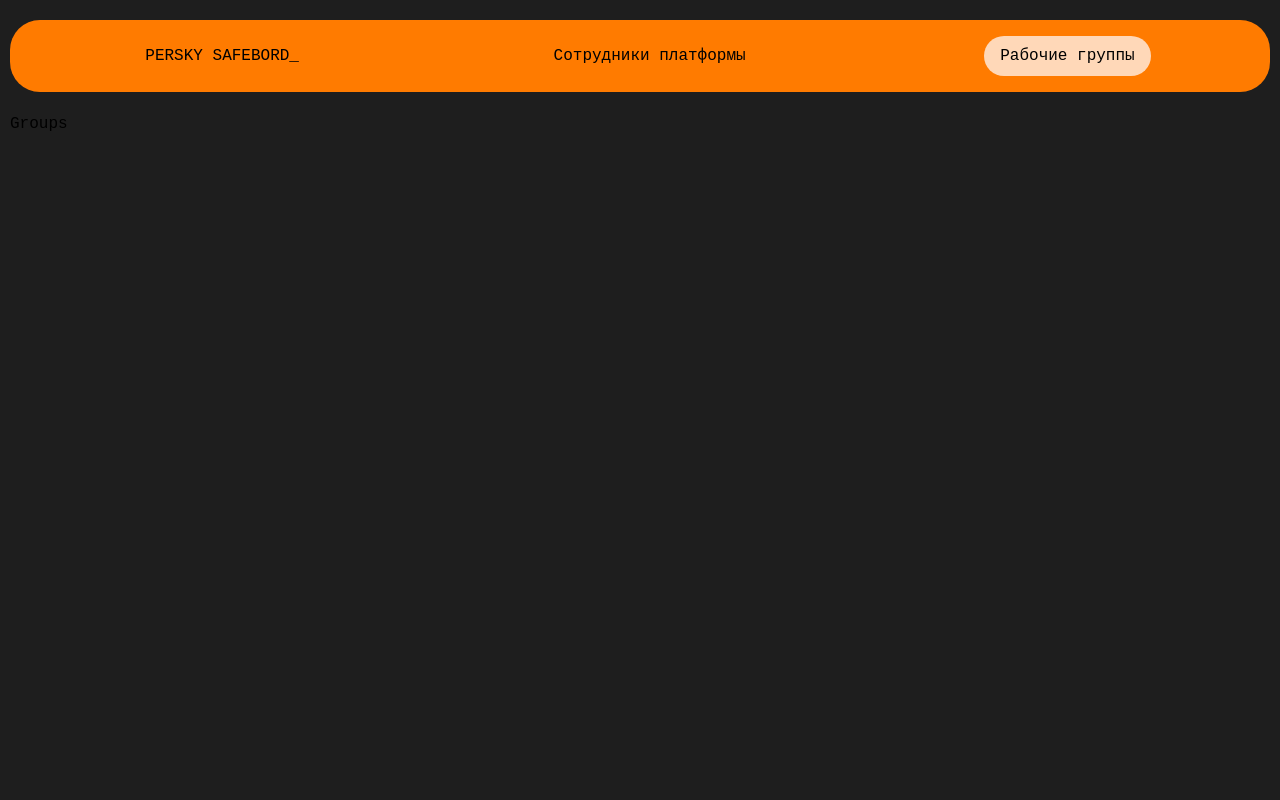
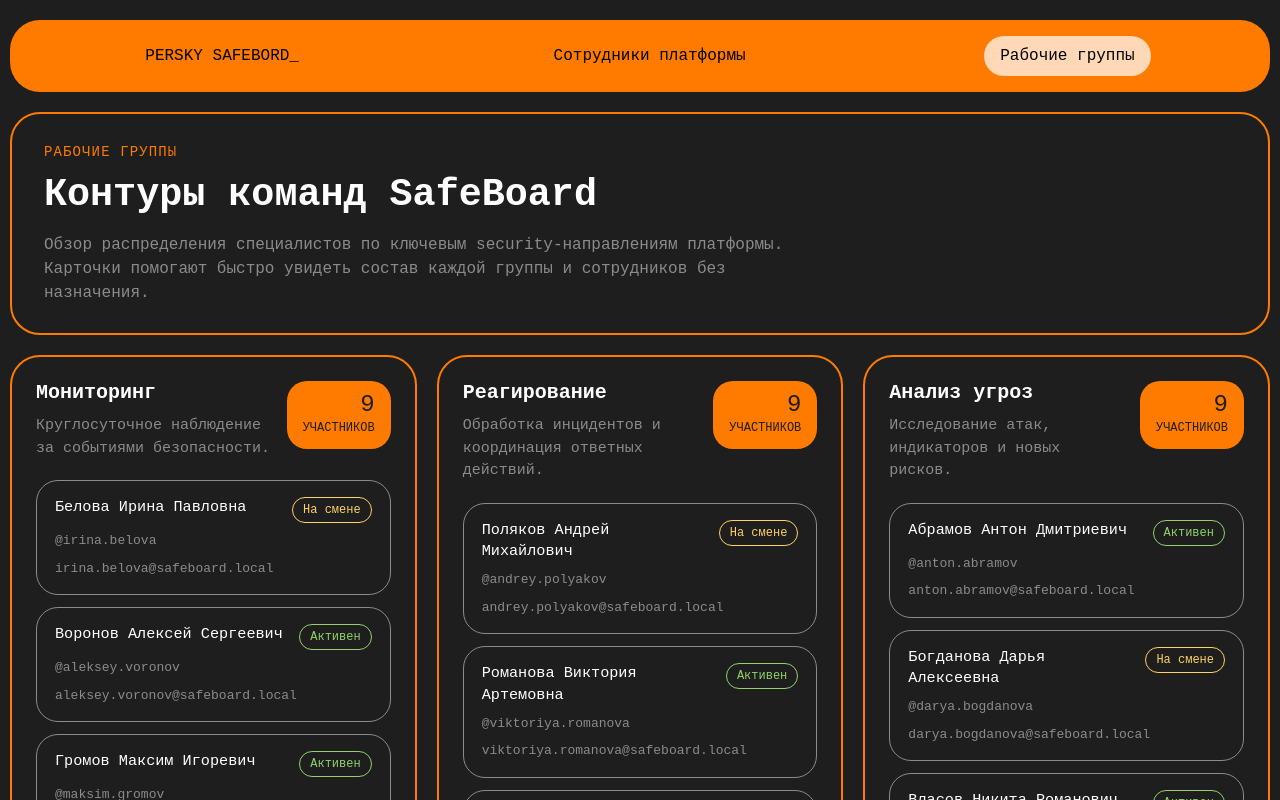
Before and after one commit to bdcry/persky-safeboard, a React (Vite) app: page /groups in a window 1280 px wide. Shown: the top 800 px of the page. Built offline with nearby package versions, Linux system fonts and the light colour scheme; data requests are answered from the project's data file; a web font is replaced by a local one.

Commit message:
feat: add groups page with team overview cards

```diff
--- a/index.html
+++ b/index.html
@@ -10,7 +10,7 @@
       rel="stylesheet"
     />
     <meta name="viewport" content="width=device-width, initial-scale=1.0" />
-    <title>persky-safeboard</title>
+    <title>SafeBoard Team Directory</title>
   </head>
   <body>
     <div id="root"></div>
--- a/src/app/App.jsx
+++ b/src/app/App.jsx
@@ -2,6 +2,7 @@ import { Route, Routes } from 'react-router-dom';
 import { Layout } from './router/router';
 import { Home } from '../pages/home/home';
 import { UsersPage } from '../pages/users/users-page';
+import { GroupsPage } from '../pages/groups/groups-page';
 
 function App() {
   return (
@@ -10,7 +11,7 @@ function App() {
         <Route element={<Layout />}>
           <Route path="/" element={<Home />} />
           <Route path="/users" element={<UsersPage />} />
-          <Route path="/groups" element={<div>Groups</div>} />
+          <Route path="/groups" element={<GroupsPage />} />
         </Route>
       </Routes>
     </>
--- /dev/null
+++ b/src/pages/groups/groups-page.jsx
@@ -0,0 +1,154 @@
+import { useEffect, useMemo, useState } from 'react';
+import { getGroupsData } from '../users/api/get-groups-data';
+import { getUsersData } from '../users/api/get-users-data';
+import styles from './groups-page.module.css';
+
+const STATUS_LABELS = {
+  active: 'Активен',
+  onDuty: 'На смене',
+  offDuty: 'Вне смены',
+  restricted: 'Ограничен',
+  review: 'На проверке',
+};
+
+const STATUS_CLASSNAMES = {
+  active: styles.statusActive,
+  onDuty: styles.statusOnDuty,
+  offDuty: styles.statusOffDuty,
+  restricted: styles.statusRestricted,
+  review: styles.statusReview,
+};
+
+const sortUsersByName = (users) => {
+  return [...users].sort((leftUser, rightUser) =>
+    leftUser.fullName.localeCompare(rightUser.fullName, 'ru'),
+  );
+};
+
+const renderUsersList = (users) => {
+  if (users.length === 0) {
+    return <p className={styles.emptyState}>В этой группе пока нет назначенных специалистов.</p>;
+  }
+
+  return (
+    <ul className={styles.usersList}>
+      {users.map((user) => (
+        <li className={styles.userItem} key={user.id}>
+          <div className={styles.userTop}>
+            <p className={styles.userName}>{user.fullName}</p>
+            <span className={`${styles.status} ${STATUS_CLASSNAMES[user.status]}`}>
+              {STATUS_LABELS[user.status]}
+            </span>
+          </div>
+          <p className={styles.userMeta}>@{user.username}</p>
+          <p className={styles.userMeta}>{user.email}</p>
+        </li>
+      ))}
+    </ul>
+  );
+};
+
+export const GroupsPage = () => {
+  const [groups, setGroups] = useState([]);
+  const [users, setUsers] = useState([]);
+  const [isLoading, setIsLoading] = useState(true);
+  const [isError, setIsError] = useState(false);
+
+  useEffect(() => {
+    const fetchPageData = async () => {
+      try {
+        const [groupsData, usersData] = await Promise.all([getGroupsData(), getUsersData()]);
+
+        setGroups(groupsData);
+        setUsers(usersData);
+      } catch {
+        setIsError(true);
+      } finally {
+        setIsLoading(false);
+      }
+    };
+
+    fetchPageData();
+  }, []);
+
+  const groupedUsers = useMemo(() => {
+    return users.reduce((acc, user) => {
+      const groupKey = user.groupId === null ? 'ungrouped' : String(user.groupId);
+
+      if (!acc[groupKey]) {
+        acc[groupKey] = [];
+      }
+
+      acc[groupKey].push(user);
+
+      return acc;
+    }, {});
+  }, [users]);
+
+  const groupsWithUsers = useMemo(() => {
+    return groups.map((group) => ({
+      ...group,
+      users: sortUsersByName(groupedUsers[String(group.id)] || []),
+    }));
+  }, [groupedUsers, groups]);
+
+  const ungroupedUsers = useMemo(() => {
+    return sortUsersByName(groupedUsers.ungrouped || []);
+  }, [groupedUsers]);
+
+  return (
+    <section className={styles.groupsSection}>
+      <div className={styles.heroCard}>
+        <p className={styles.kicker}>Рабочие группы</p>
+        <h1 className={styles.title}>Контуры команд SafeBoard</h1>
+        <p className={styles.description}>
+          Обзор распределения специалистов по ключевым security-направлениям платформы.
+          Карточки помогают быстро увидеть состав каждой группы и сотрудников без назначения.
+        </p>
+      </div>
+
+      {isLoading ? (
+        <div className={styles.loadingState}>Загружаем состав рабочих групп...</div>
+      ) : isError ? (
+        <div className={styles.loadingState}>
+          Не удалось загрузить данные по группам. Проверьте доступность API и обновите страницу.
+        </div>
+      ) : (
+        <>
+          <div className={styles.cardsGrid}>
+            {groupsWithUsers.map((group) => (
+              <article className={styles.groupCard} key={group.id}>
+                <div className={styles.cardHead}>
+                  <div className={styles.cardTitleBlock}>
+                    <h2 className={styles.cardTitle}>{group.name}</h2>
+                    <p className={styles.cardDescription}>{group.description}</p>
+                  </div>
+                  <div className={styles.countBadge}>
+                    <span className={styles.countValue}>{group.users.length}</span>
+                    <span className={styles.countLabel}>участников</span>
+                  </div>
+                </div>
+                {renderUsersList(group.users)}
+              </article>
+            ))}
+            <article className={styles.groupCard}>
+              <div className={styles.cardHead}>
+                <div className={styles.cardTitleBlock}>
+                  <h2 className={styles.cardTitle}>Без группы</h2>
+                  <p className={styles.cardDescription}>
+                    Специалисты, которые пока не закреплены за рабочим контуром.
+                  </p>
+                </div>
+                <div className={styles.countBadge}>
+                  <span className={styles.countValue}>{ungroupedUsers.length}</span>
+                  <span className={styles.countLabel}>участников</span>
+                </div>
+              </div>
+              {renderUsersList(ungroupedUsers)}
+            </article>
+          </div>
+        </>
+      )}
+    </section>
+  );
+};
--- /dev/null
+++ b/src/pages/groups/groups-page.module.css
@@ -0,0 +1,207 @@
+.groupsSection {
+  display: flex;
+  flex-direction: column;
+  gap: 20px;
+  min-width: 0;
+  flex: 1;
+  color: var(--color-white);
+}
+
+.heroCard,
+.groupCard {
+  border: 2px solid var(--brand-orange);
+  border-radius: 30px;
+  background-color: var(--brand-dark);
+}
+
+.heroCard {
+  padding: 28px 32px;
+}
+
+.kicker {
+  color: var(--brand-orange);
+  font-size: 0.875rem;
+  text-transform: uppercase;
+  letter-spacing: 0.08em;
+  margin-bottom: 10px;
+}
+
+.title {
+  font-size: clamp(1.75rem, 3vw, 2.5rem);
+  line-height: 1.15;
+  margin-bottom: 16px;
+}
+
+.description {
+  max-width: 760px;
+  color: var(--brand-dark-soft);
+}
+
+.loadingState {
+  border: 2px solid var(--brand-orange);
+  border-radius: 30px;
+  padding: 32px;
+  color: var(--color-white);
+}
+
+.cardsGrid {
+  display: grid;
+  grid-template-columns: repeat(3, minmax(0, 1fr));
+  gap: 20px;
+}
+
+.groupCard {
+  padding: 24px;
+  display: flex;
+  flex-direction: column;
+  gap: 20px;
+  min-width: 0;
+}
+
+.cardHead {
+  display: flex;
+  align-items: flex-start;
+  justify-content: space-between;
+  gap: 16px;
+}
+
+.cardTitleBlock {
+  display: flex;
+  flex-direction: column;
+  gap: 10px;
+  min-width: 0;
+}
+
+.cardTitle {
+  font-size: 1.25rem;
+  line-height: 1.2;
+}
+
+.cardDescription {
+  color: var(--brand-dark-soft);
+  font-size: 0.9375rem;
+}
+
+.countBadge {
+  display: flex;
+  flex-direction: column;
+  gap: 2px;
+  flex-shrink: 0;
+  align-items: flex-end;
+  padding: 12px 16px;
+  border-radius: 20px;
+  background-color: var(--brand-orange);
+  color: var(--brand-dark);
+  text-align: right;
+}
+
+.countValue {
+  font-size: 1.5rem;
+  line-height: 1;
+}
+
+.countLabel {
+  font-size: 0.75rem;
+  text-transform: uppercase;
+}
+
+.usersList {
+  display: flex;
+  flex-direction: column;
+  gap: 12px;
+}
+
+.userItem {
+  display: flex;
+  flex-direction: column;
+  gap: 8px;
+  padding: 16px 18px;
+  border: 1px solid var(--brand-dark-soft);
+  border-radius: 22px;
+  min-width: 0;
+}
+
+.userTop {
+  display: flex;
+  align-items: flex-start;
+  justify-content: space-between;
+  gap: 12px;
+}
+
+.userName {
+  min-width: 0;
+  font-size: 0.95rem;
+  line-height: 1.4;
+}
+
+.userMeta {
+  color: var(--brand-dark-soft);
+  font-size: 0.8125rem;
+  overflow-wrap: anywhere;
+}
+
+.status {
+  flex-shrink: 0;
+  border-radius: 999px;
+  padding: 6px 10px;
+  font-size: 0.75rem;
+  line-height: 1;
+  border: 1px solid currentColor;
+}
+
+.statusActive {
+  color: #8fd36a;
+}
+
+.statusOnDuty {
+  color: #ffd166;
+}
+
+.statusOffDuty {
+  color: #b8c0ff;
+}
+
+.statusRestricted {
+  color: #ff9c8f;
+}
+
+.statusReview {
+  color: #f9a8ff;
+}
+
+.emptyState {
+  color: var(--brand-dark-soft);
+  font-size: 0.9375rem;
+}
+
+@media (max-width: 768px) {
+  .cardsGrid {
+    grid-template-columns: repeat(2, minmax(0, 1fr));
+  }
+
+  .heroCard,
+  .groupCard,
+  .loadingState {
+    padding: 20px;
+  }
+
+  .cardHead,
+  .userTop {
+    flex-direction: column;
+  }
+
+  .countBadge {
+    align-items: flex-start;
+    text-align: left;
+  }
+}
+
+@media (max-width: 560px) {
+  .cardsGrid {
+    grid-template-columns: 1fr;
+  }
+
+  .title {
+    font-size: 1.5rem;
+  }
+}
```
